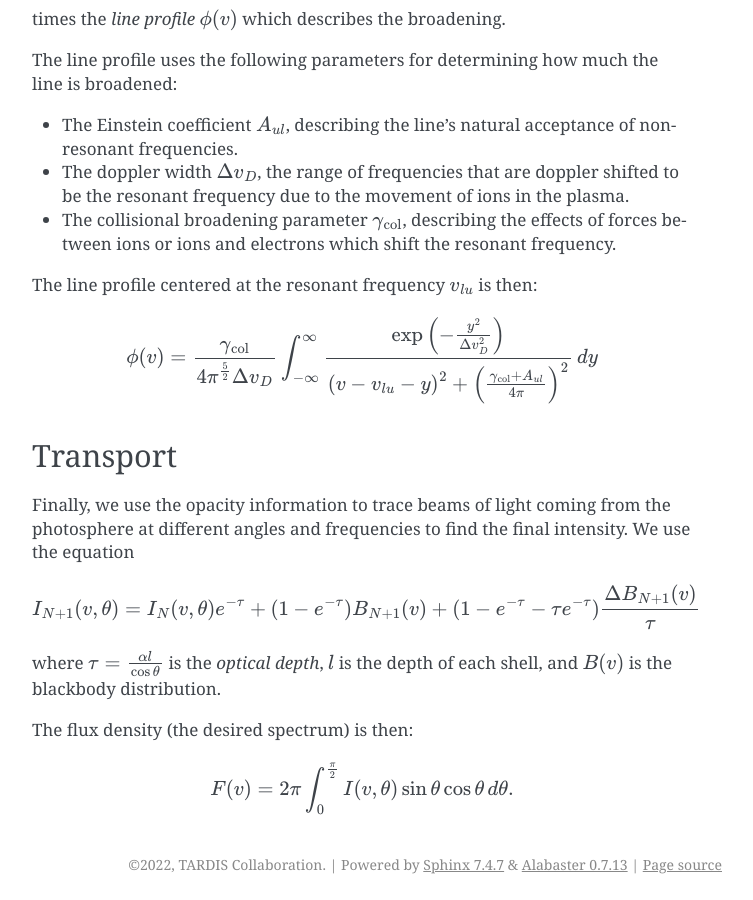
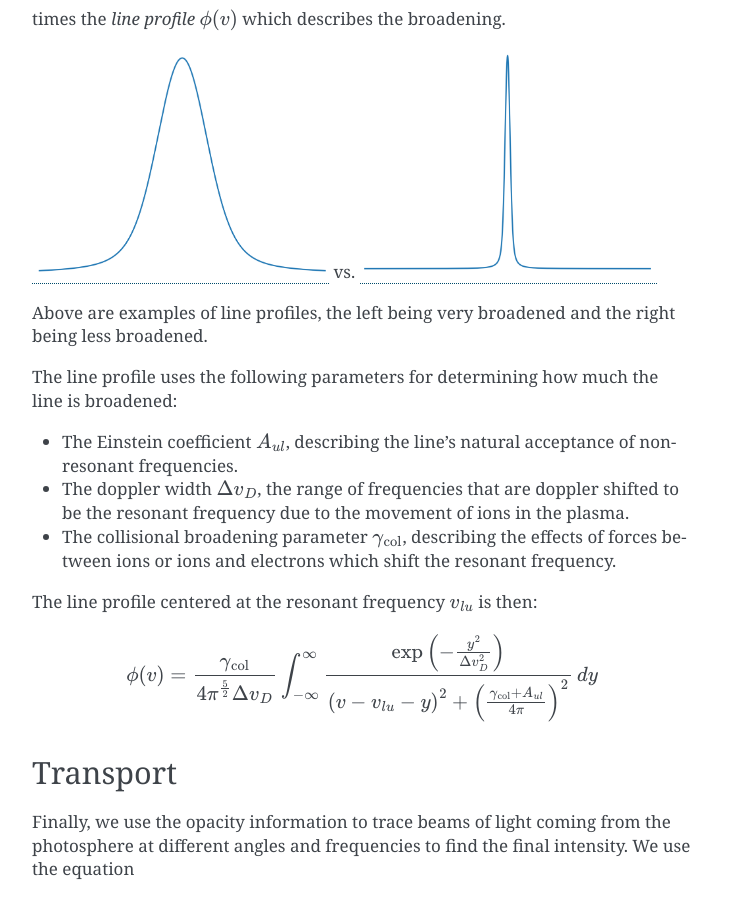
Before and after one commit to tardis-sn/stardis, a Sphinx documentation site: the page built from docs/physics/physics_of_stardis.rst, in a window 1280 px wide and 900 px high, scrolled down 5206 px. Shown: the whole window, without its empty margins (388-1141 px from the left). Built offline with Sphinx 7.4.7, drawn with Linux system fonts in a browser that asks for light colours; the version number could not be read and is left out.

Commit message:
Added diagrams to apacity broadening

```diff
--- a/docs/physics/physics_of_stardis.rst
+++ b/docs/physics/physics_of_stardis.rst
@@ -94,6 +94,21 @@ Line interaction opacity does not occur only at the exact resonant frequencies;
 
 times the *line profile* :math:`\phi(v)` which describes the broadening.
 
+..
+   The below was taken from https://stackoverflow.com/a/42522042
+
+|wide_line_profile| vs. |narrow_line_profile|
+
+.. |wide_line_profile| image:: media/wide_line_profile.png
+   :width: 45 %
+   :alt: Broad line profile
+
+.. |narrow_line_profile| image:: media/narrow_line_profile.png
+   :width: 45 %
+   :alt: Less broad line profile
+
+Above are examples of line profiles, the left being very broadened and the right being less broadened.
+
 The line profile uses the following parameters for determining how much the line is broadened:
 
 - The Einstein coefficient :math:`A_{ul}`, describing the line’s natural acceptance of non-resonant frequencies.
```
Also changed, not shown: docs/physics/media/narrow_line_profile.png (added), docs/physics/media/wide_line_profile.png (added).
